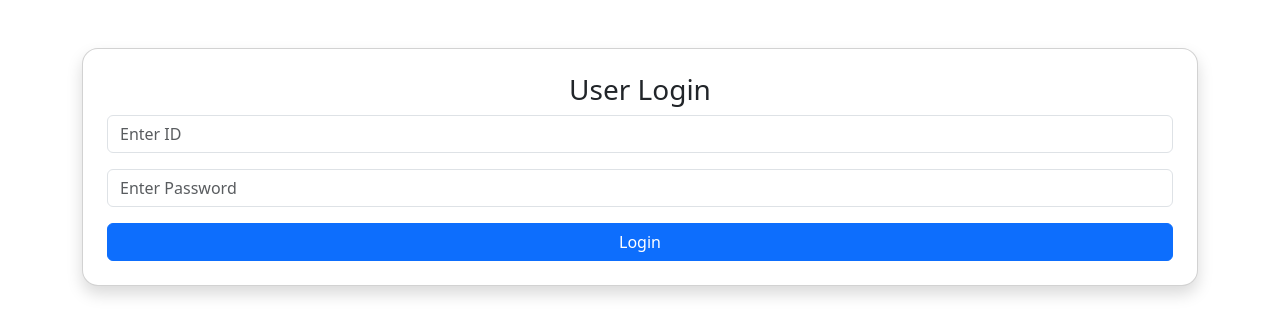
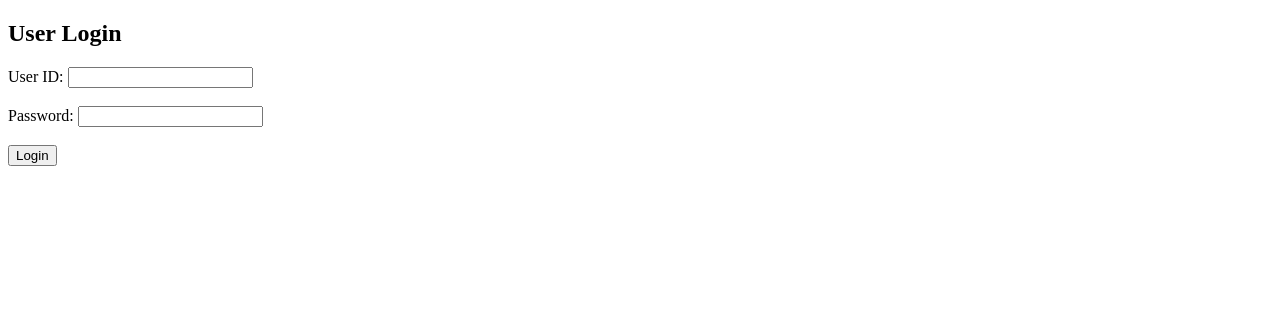
Before and after one commit to Naveentm16/ration-system, a Flask app: page /user_login in a window 1280 px wide. Shown: the top 336 px of the page. Run offline with Flask 3, Linux system fonts and the light colour scheme.

Commit message:
Update user_login.html

```diff
--- a/templates/user_login.html
+++ b/templates/user_login.html
@@ -1,26 +1,16 @@
 <!DOCTYPE html>
 <html>
 <head>
-<meta name="viewport" content="width=device-width, initial-scale=1">
-<link href="https://cdn.jsdelivr.net/npm/bootstrap@5.3.2/dist/css/bootstrap.min.css" rel="stylesheet">
+    <title>User Login</title>
 </head>
-
-<body class="container mt-5">
-
-<div class="card p-4 shadow rounded-4">
-<h3 class="text-center">User Login</h3>
-
-<form method="post">
-
-<input class="form-control mb-3" name="id" placeholder="Enter ID" required>
-
-<input class="form-control mb-3" name="password" type="password" placeholder="Enter Password" required>
-
-<button class="btn btn-primary w-100">Login</button>
-
-</form>
-
-</div>
-
+<body>
+    <h2>User Login</h2>
+    <form method="POST">
+        <label>User ID:</label>
+        <input type="text" name="id" required><br><br>
+        <label>Password:</label>
+        <input type="password" name="password" required><br><br>
+        <button type="submit">Login</button>
+    </form>
 </body>
 </html>
```
